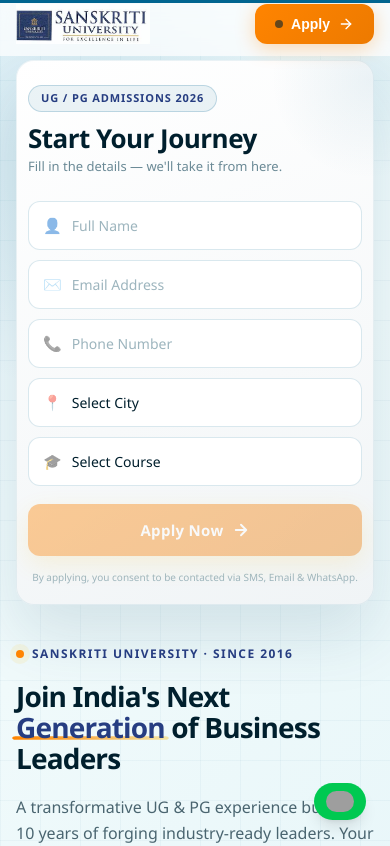
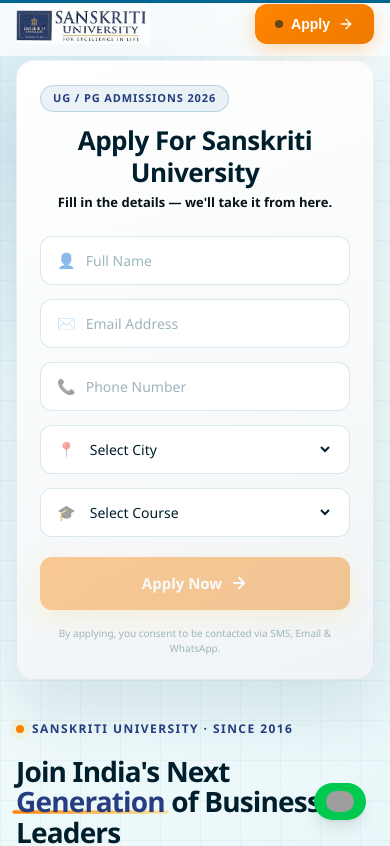
Before and after one commit to aragonani/sanskriti-university, a Next.js app: page /sanskriti-university in a window 390 px wide. Shown: the top 846 px of the page. Built offline with nearby package versions, Linux system fonts and the light colour scheme; grey boxes are pictures that could not be loaded.

Commit message:
change phone number limit

```diff
--- a/components/register-form.tsx
+++ b/components/register-form.tsx
@@ -1,10 +1,8 @@
 "use client";
 
 import { useState } from "react";
-import "../app/hero.css";
 
 const courses = [
-  // UG Courses
   "B.Tech - All Branches",
   "BCA - All Branches",
   "Polytechnic - Diploma",
@@ -15,7 +13,6 @@
   "BA B.Ed",
   "ANM",
   "MPT",
-
   "BNYS",
   "B.Sc - Agriculture (Hons.)",
   "B.Sc - Hotel Management",
@@ -23,8 +20,6 @@
   "Diploma in Fashion",
   "BA - Psychology (Hons.)",
   "MA - Psychology",
-
-  // PG Courses
   "M.Tech - CSE",
   "MCA",
   "MBA - Dual",
@@ -35,10 +30,8 @@
   "B.Sc - Forensic",
   "B.Com LLB (Hons.)",
   "B.El.Ed",
-
-  // Pharmacy
   "B.Pharma",
-  "D.Pharma"
+  "D.Pharma",
 ];
 
 const cities = [
@@ -67,7 +60,8 @@
 interface Props {
   formHeading?: string;
 }
-export default function RegisterForm({formHeading}: Props) {
+
+export default function RegisterForm({ formHeading }: Props) {
   const [form, setForm] = useState({
     name: "",
     email: "",
@@ -75,26 +69,29 @@
     city: "",
     course: "",
   });
+
   const [submitted, setSubmitted] = useState(false);
   const [focused, setFocused] = useState<string | null>(null);
   const [loading, setLoading] = useState(false);
   const [error, setError] = useState(false);
 
   const handleChange = (
-    e: React.ChangeEvent<HTMLInputElement | HTMLSelectElement>,
+    e: React.ChangeEvent<HTMLInputElement | HTMLSelectElement>
   ) => setForm({ ...form, [e.target.name]: e.target.value });
 
   const handleSubmit = async (e: React.MouseEvent<HTMLButtonElement>) => {
     e.preventDefault();
     setLoading(true);
     setError(false);
+
     try {
       const res = await fetch("/api/send-lead", {
         method: "POST",
         headers: { "Content-Type": "application/json" },
         body: JSON.stringify(form),
       });
-      if (!res.ok) throw new Error();
+
+      if (!res.ok) throw new Error("Failed to submit form");
       setSubmitted(true);
     } catch {
       setError(true);
@@ -105,8 +102,12 @@
 
   if (submitted) {
     return (
-      <div className="register-form-card flex flex-col items-center justify-center min-h-120 text-center px-6">
-        <div className="success-icon mb-6">
+      <div className="flex flex-col items-center justify-center min-h-30 text-center px-6
+      w-full rounded-[18px] p-6
+      bg-[linear-gradient(160deg,#ffffff_0%,#f7f9fa_60%,#f0f4f6_100%)]
+      shadow-[0_32px_64px_rgba(0,64,100,0.12),inset_0_0_0_1px_rgba(0,100,143,0.08)]">
+
+        <div className="mb-6 animate-[pop-in_0.5s_ease_forwards]">
           <svg width="64" height="64" viewBox="0 0 64 64" fill="none">
             <circle cx="32" cy="32" r="32" fill="#fcc423" fillOpacity="0.15" />
             <circle cx="32" cy="32" r="24" fill="#fcc423" fillOpacity="0.25" />
@@ -119,38 +120,30 @@
             />
           </svg>
         </div>
-        <h3 className="text-2xl font-bold text-white mb-2">You're In!</h3>
-        <p className="text-white/70 text-sm leading-relaxed">
+
+        <h3 className="text-2xl font-bold text-[#001f2d] mb-2">
+          You're In!
+        </h3>
+
+        <p className="text-[#4a6570] text-sm leading-relaxed">
           Our admissions team will reach out to you within 24 hours.
         </p>
+
         <button
           onClick={() => {
             setSubmitted(false);
-            setForm({ name: "", email: "", phone: "", city: "", course: "" });
+            setForm({
+              name: "",
+              email: "",
+              phone: "",
+              city: "",
+              course: "",
+            });
           }}
-          className="mt-8 text-xs text-[#fcc423] underline underline-offset-4 opacity-70 hover:opacity-100 transition-opacity"
+          className="mt-8 text-xs text-[#ff8400] underline underline-offset-4 opacity-70 hover:opacity-100"
         >
           Submit another enquiry
         </button>
-
-        <style jsx>{`
-          @keyframes pop-in {
-            0% {
-              transform: scale(0.5);
-              opacity: 0;
-            }
-            70% {
-              transform: scale(1.1);
-            }
-            100% {
-              transform: scale(1);
-              opacity: 1;
-            }
-          }
-          .success-icon {
-            animation: pop-in 0.5s ease forwards;
-          }
-        `}</style>
       </div>
     );
   }
@@ -162,33 +155,55 @@
   ];
 
   return (
-    <div className="register-form-card">
+    <div className="w-full max-w-full rounded-[18px] p-6
+    bg-[linear-gradient(160deg,#ffffff_0%,#f7f9fa_60%,#f0f4f6_100%)]
+    shadow-[0_32px_64px_rgba(0,64,100,0.12),inset_0_0_0_1px_rgba(0,100,143,0.08)]
+    relative overflow-hidden">
+
       {/* Header */}
-      <div className="form-header">
-        <div className="badge">{formHeading ? `${formHeading} Admissions 2026` : "UG / PG Admissions 2026"}</div>
-        <h2 className="form-title">Start Your Journey</h2>
-        <p className="form-subtitle">
+      <div>
+        <div className="inline-block bg-[rgba(0,100,143,0.08)] border border-[rgba(0,100,143,0.2)]
+        text-[#263d81] text-[11px] font-semibold tracking-[0.08em] uppercase px-3 py-1 rounded-full mb-3">
+          {formHeading
+            ? `${formHeading} Admissions 2026`
+            : "UG / PG Admissions 2026"}
+        </div>
+
+        <h2 className="text-[26px] font-extrabold text-[#001f2d] text-center leading-tight tracking-[-0.02em] mb-1">
+          Apply For Sanskriti University
+        </h2>
+
+        <p className="text-[13px] text-center text-[#051218] font-semibold mb-6">
           Fill in the details — we'll take it from here.
         </p>
       </div>
 
       {/* Fields */}
-      <div className="fields-stack">
+      <div className="flex flex-col gap-[14px]">
         {fields.map((f) => (
+
           <div
             key={f.name}
-            className={`field-wrap ${focused === f.name ? "field-focused" : ""}`}
+            className={`flex items-center gap-[10px] w-full px-4 rounded-xl border-[1.5px] bg-white transition-all
+            ${
+              focused === f.name
+                ? "border-[#263d81] bg-[#f0f8fc] shadow-[0_0_0_3px_rgba(0,100,143,0.08)]"
+                : "border-[rgba(0,100,143,0.15)] hover:border-[rgba(0,100,143,0.3)]"
+            }`}
           >
-            <span className="field-icon">{f.icon}</span>
+
+            <span className="text-[15px] opacity-50">{f.icon}</span>
+
             <input
               name={f.name}
               type={f.type}
               placeholder={f.placeholder}
-              value={(form as Record<string, string>)[f.name]}
+              value={(form as any)[f.name]}
               onChange={(e) => {
                 if (f.name === "phone") {
-                  // Allow only digits & max 10 length
-                  const value = e.target.value.replace(/\D/g, "").slice(0, 10);
+                  const value = e.target.value
+                    .replace(/\D/g, "")
+                    .slice(0, 10);
                   setForm({ ...form, phone: value });
                 } else {
                   handleChange(e);
@@ -197,23 +212,29 @@
               onFocus={() => setFocused(f.name)}
               onBlur={() => setFocused(null)}
               autoComplete="off"
+              className="flex-1 bg-transparent outline-none text-[#001f2d] text-[14px] py-[13px] placeholder:text-[#9db5be]"
             />
-
           </div>
-
         ))}
 
         {/* City */}
         <div
-          className={`field-wrap ${focused === "city" ? "field-focused" : ""}`}
+          className={`flex items-center gap-[10px] w-full px-4 rounded-xl border-[1.5px] bg-white transition-all
+          ${
+            focused === "city"
+              ? "border-[#263d81] bg-[#f0f8fc] shadow-[0_0_0_3px_rgba(0,100,143,0.08)]"
+              : "border-[rgba(0,100,143,0.15)]"
+          }`}
         >
-          <span className="field-icon">📍</span>
+          <span className="text-[15px] opacity-50">📍</span>
+
           <select
             name="city"
             value={form.city}
             onChange={handleChange}
             onFocus={() => setFocused("city")}
             onBlur={() => setFocused(null)}
+            className="flex-1 bg-transparent outline-none text-[#001f2d] text-[14px] py-[13px]"
           >
             <option value="" disabled>
               Select City
@@ -226,15 +247,22 @@
 
         {/* Course */}
         <div
-          className={`field-wrap ${focused === "course" ? "field-focused" : ""}`}
+          className={`flex items-center gap-[10px] w-full px-4 rounded-xl border-[1.5px] bg-white transition-all
+          ${
+            focused === "course"
+              ? "border-[#263d81] bg-[#f0f8fc] shadow-[0_0_0_3px_rgba(0,100,143,0.08)]"
+              : "border-[rgba(0,100,143,0.15)]"
+          }`}
         >
-          <span className="field-icon">🎓</span>
+          <span className="text-[15px] opacity-50">🎓</span>
+
           <select
             name="course"
             value={form.course}
             onChange={handleChange}
             onFocus={() => setFocused("course")}
             onBlur={() => setFocused(null)}
+            className="flex-1 bg-transparent outline-none text-[#001f2d] text-[14px] py-[13px]"
           >
             <option value="" disabled>
               Select Course
@@ -246,7 +274,7 @@
         </div>
       </div>
 
-      {/* CTA */}
+      {/* Submit */}
       <button
         onClick={handleSubmit}
         disabled={
@@ -256,39 +284,37 @@
           !form.city ||
           !form.course
         }
-        className="submit-btn"
+        className="flex items-center justify-center gap-2 w-full mt-5 p-[15px]
+        rounded-xl text-white font-extrabold text-[15px]
+        bg-[linear-gradient(135deg,#ff8400_0%,#ed7a00_100%)]
+        shadow-[0_8px_24px_rgba(252,196,35,0.35)]
+        hover:shadow-[0_12px_32px_rgba(252,196,35,0.5)]
+        hover:-translate-y-[2px]
+        active:translate-y-0
+        transition-all
+        disabled:opacity-40 disabled:cursor-not-allowed"
       >
         <span>{loading ? "Sending..." : "Apply Now"}</span>
+
         {!loading && (
-          <svg
-            width="18"
-            height="18"
-            viewBox="0 0 24 24"
-            fill="none"
-            stroke="currentColor"
-            strokeWidth="2.5"
-            strokeLinecap="round"
-            strokeLinejoin="round"
-          >
-            <path d="M5 12h14M12 5l7 7-7 7" />
+          <svg width="18" height="18" viewBox="0 0 24 24" fill="none">
+            <path
+              d="M5 12h14M12 5l7 7-7 7"
+              stroke="white"
+              strokeWidth="2.5"
+              strokeLinecap="round"
+              strokeLinejoin="round"
+            />
           </svg>
         )}
       </button>
 
-      <p className="consent-text">
+      <p className="text-[10px] text-[#9db5be] text-center mt-4">
         By applying, you consent to be contacted via SMS, Email & WhatsApp.
-        {/* This overrides DNC/NDNC registration. */}
       </p>
 
       {error && (
-        <p
-          style={{
-            color: "#f87171",
-            fontSize: 12,
-            textAlign: "center",
-            marginTop: 8,
-          }}
-        >
+        <p className="text-red-400 text-xs text-center mt-2">
           Something went wrong. Please try again.
         </p>
       )}
```
